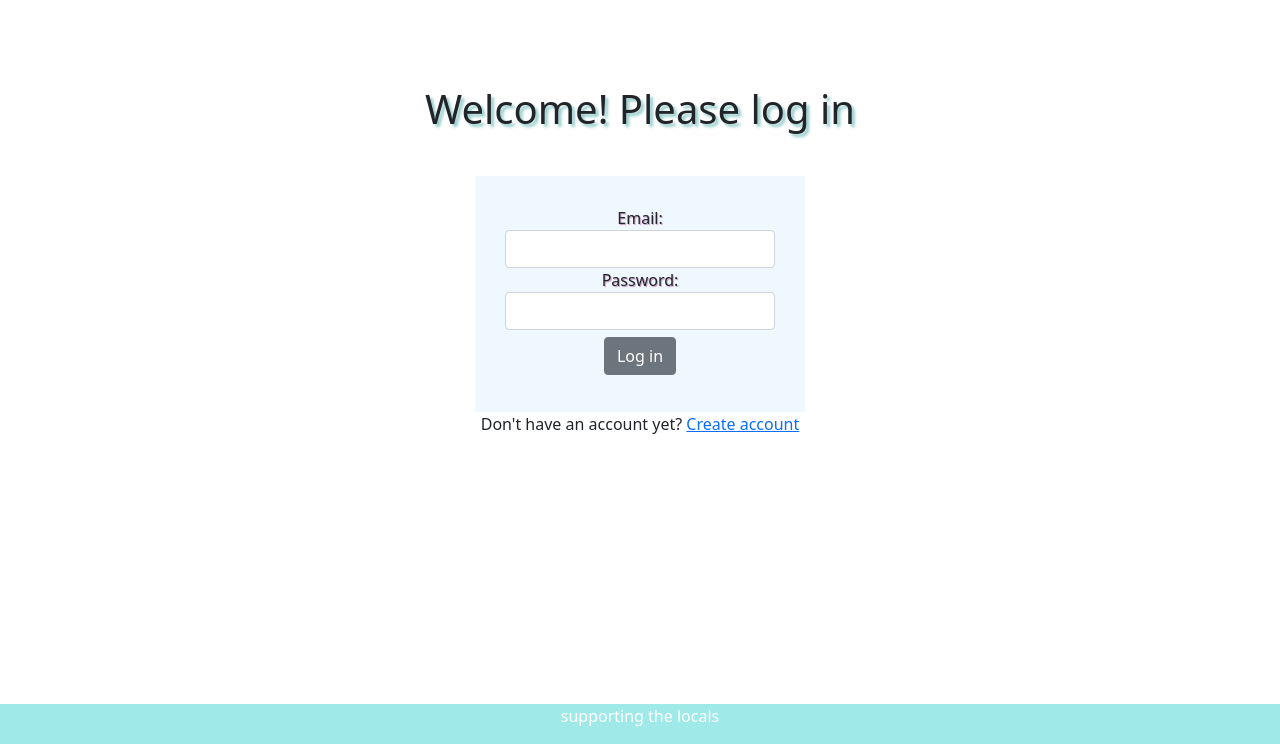
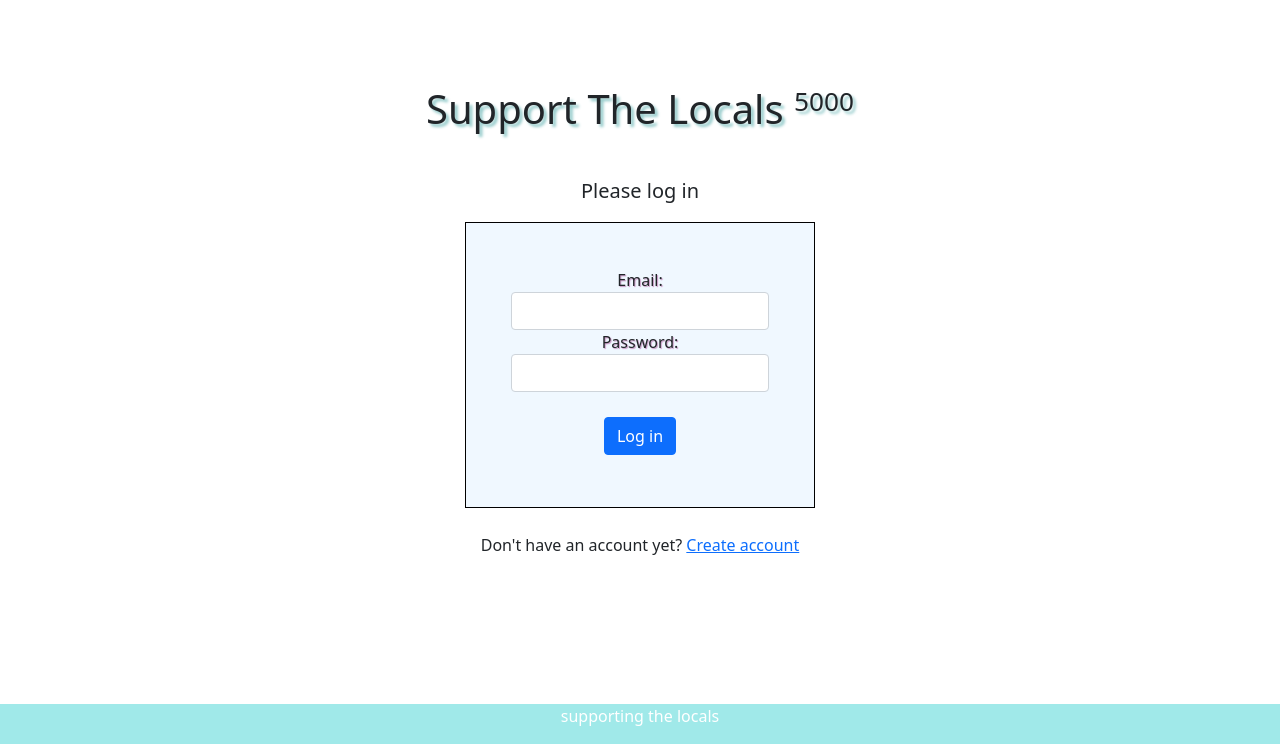
Before and after one commit to sofiamilanes/Loacal_project, a Flask app: page /login in a window 1280 px wide. Shown: the part 56-800 px from the top of the page. Run offline with Flask 2, Linux system fonts and the light colour scheme.

Commit message:
changed some buttons, maps stills needs wrok

```diff
--- a/server.py
+++ b/server.py
@@ -209,7 +209,7 @@ def unlike(id):
 
 @app.route('/favorite_places')
 def fav_list():
-    logged_in_email = session.get('email')#! need to remove the add to favorite if not logged in
+    logged_in_email = session.get('email')
     user = crud.get_user_by_email(logged_in_email)
     favs = crud.get_fav_by_user(user.user_id)
     # print(favs.likes)
--- a/static/css/style.css
+++ b/static/css/style.css
@@ -1,5 +1,7 @@
 .container{
     padding: 50px;
+    /* border: 1px solid black;
+    min-height: 1000px; */
 
 }
 
@@ -26,9 +28,12 @@ h5, h4, h3{
     text-shadow: 1px 1px 1px rgb(200, 148, 195);
     background-color: aliceblue;
     width: 100%;
-    padding: 30px;
+    padding: 45px;
     margin: 0 auto;
-    max-width: 330px;
+    margin-bottom: 25px;
+    max-width: 350px;
+    border: 1px solid black;
+
 }
 
 body{
@@ -125,6 +130,9 @@ a.btn-outline-info:hover {
     background-color: black;
 
 }
+.btn-primary{
+    margin-top: 25px;
+}
 
 
 /* a.btn-outline-success, .btn-outline-success{
--- a/templates/homepage.html
+++ b/templates/homepage.html
@@ -33,7 +33,7 @@
                 <label for="city"> What city:</label>
                 <input class="form-control" type="text" name="location" id ="location" placeholder = "City, State" required>
             </div>
-                <button type="submit" class="btn btn-secondary"> Search </button>
+                <button type="submit" class="btn btn-primary"> Search </button>
 
             </form>
         </div>
--- a/templates/login.html
+++ b/templates/login.html
@@ -5,7 +5,10 @@
 {% block body %}
 <body class="text-center">
     <div class="container">
-        <h1>Welcome! Please log in</h1>
+        <div class="page_header">
+            <h1>Support The Locals <small><sup>5000</sup></small> </h1>
+            <p class="lead">Please log in </p>
+            </div>
 
         <div class="row">
             <div id = 'login-form'>
@@ -19,7 +22,7 @@
                     <input class="form-control" type="password" name="password" id ="password">
                 </div>
                     <div>
-                        <button type="submit" class="btn btn-secondary">Log in</button>
+                        <button type="submit" class="btn btn-primary">Log in</button>
                     </div>
                 </form>
             </div>
--- a/templates/results_details.html
+++ b/templates/results_details.html
@@ -12,7 +12,7 @@
         </div>
         {% if 'email' in  session %}
 
-        <a href="/{{results.id}}/add_fav" class="btn btn-outline-success btn-sm">Add to favorite</a>
+        <a href="/{{results.id}}/add_fav" class="btn btn-outline-success btn-sm">Add to favorites</a>
         {% endif %}
         <div class = "categories">
 
@@ -61,9 +61,9 @@
 
                     <tr>
                         <th>{{days[item['day']]}}</th>
-                        <td>{{item['start']}}</td>
+                        <td>{{item['start'][:2]}}:{{item['start'][2:]}}</td>
                         <td>-</td>
-                        <td>{{item['end']}}</td>
+                        <td>{{item['end'][:2]}}:{{item['end'][2:]}}</td>
 
 
                     {% endfor%}
```
